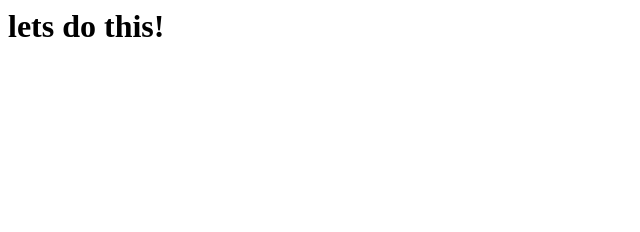
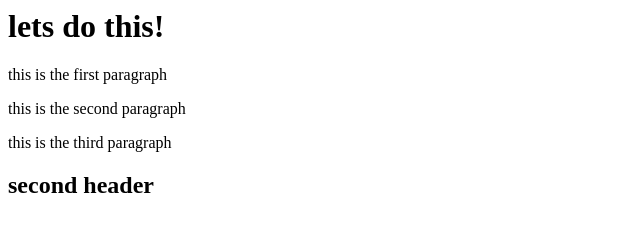
Before and after one commit to MichaelBstl/HTML, a plain HTML site: page index.html in a window 1280 px wide. Shown: the whole page, without its empty margins (0-640 px from the left). Drawn offline with Linux system fonts and the light colour scheme.

Commit message:
second commit

```diff
--- a/index.html
+++ b/index.html
@@ -4,5 +4,9 @@
     </head>
     <body>
         <h1>lets do this!</h1>
+        <p>this is the first paragraph</p>
+        <p>this is the second paragraph</p>
+        <p>this is the third paragraph</p>
+        <h2>second header</h2>
     </body>
 </html>
```
